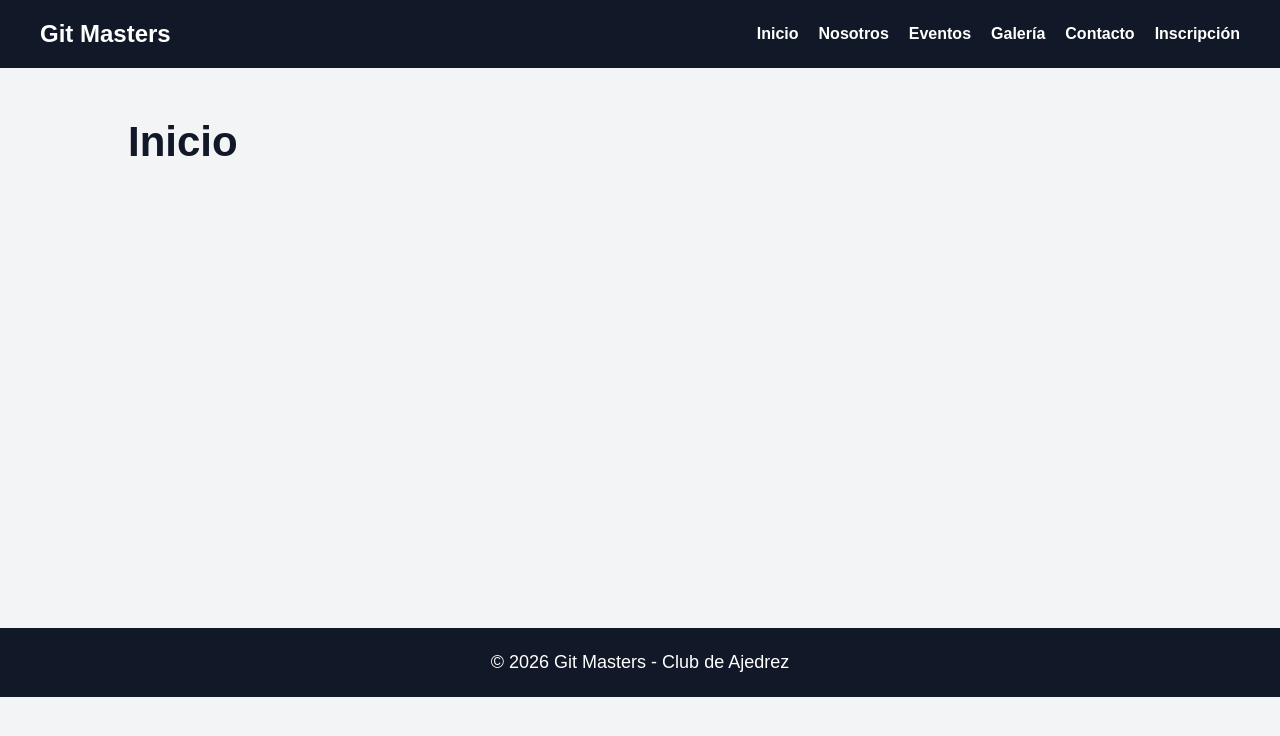
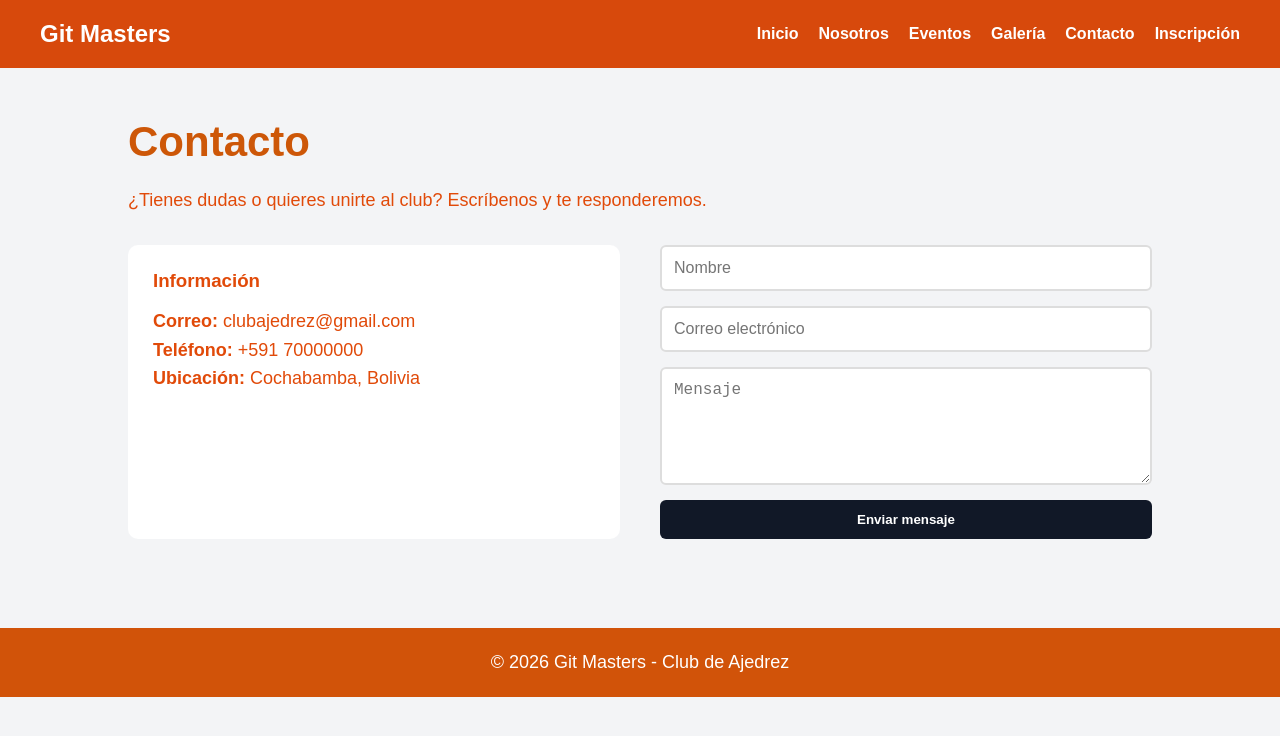
Before and after one commit to AdaliaFlores/GitMasters, a React (Vite) app: page /contacto in a window 1280 px wide. Shown: the top 736 px of the page. Built offline with nearby package versions, Linux system fonts and the light colour scheme.

Commit message:
feat: add contact page with form layout

```diff
--- a/src/index.css
+++ b/src/index.css
@@ -1,63 +1,171 @@
+
+/* RESET GENERAL                 */
+/* Elimina márgenes por defecto  */
+/* y asegura cajas consistentes */
 * {
-  box-sizing: border-box;
-  margin: 0;
-  padding: 0;
+  box-sizing: border-box; /* hace que padding no rompa tamaños */
+  margin: 0;              /* elimina margen automático */
+  padding: 0;             /* elimina padding automático */
 }
 
+/* ESTILO GENERAL DEL BODY       */
+/* Define fondo y tipografía     */
 body {
-  font-family: Arial, Helvetica, sans-serif;
-  background-color: #f3f4f6;
-  color: #1f2937;
+  font-family: Arial, Helvetica, sans-serif; /* fuente base */
+  background-color: #f3f4f6; /* fondo gris claro */
+  color: #e14a09; /* color del texto */
+}
+/* NAVBAR (barra superior)       */
+/* Menú principal horizontal     */
+
+nav {
+  background-color: #d7490c; /* fondo oscuro */
+  color: white;              /* texto blanco */
+  padding: 20px 40px;        /* espacio interno */
+  display: flex;             /* activa flexbox */
+  justify-content: space-between; /* separa título y menú */
+  align-items: center;       /* centra verticalmente */
+}
+/* TÍTULO DEL NAVBAR             */
+
+nav h2 {
+  font-size: 24px; /* tamaño del texto */
 }
 
-nav {
+/* LISTA DEL MENÚ                */
+
+nav ul {
+  list-style: none; /* quita puntos de lista */
+  display: flex;    /* pone elementos en fila */
+  gap: 20px;        /* espacio entre opciones */
+}
+
+/* ENLACES DEL MENÚ              */
+
+nav a {
+  color: white;           /* texto blanco */
+  text-decoration: none;  /* sin subrayado */
+  font-weight: bold;      /* texto grueso */
+}
+
+
+/* HOVER EN MENÚ                 */
+/* Cambia color al pasar mouse   */
+
+nav a:hover {
+  color: #facc15; /* amarillo */
+}
+
+
+/* CONTENIDO PRINCIPAL           */
+
+main {
+  min-height: 70vh; /* ocupa altura mínima */
+  padding: 50px 10%; /* espacio lateral */
+}
+
+/* TÍTULOS PRINCIPALES           */
+
+h1 {
+  font-size: 42px; /* tamaño grande */
+  margin-bottom: 20px; /* separación abajo */
+  color: #cd5708; /* color oscuro */
+}
+
+/* PÁRRAFOS                      */
+
+p {
+  font-size: 18px; /* tamaño lectura */
+  line-height: 1.6; /* espacio entre líneas */
+}
+
+/* FOOTER (pie de página)        */
+
+footer {
+  background-color: #d15309; /* fondo oscuro */
+  color: white;              /* texto blanco */
+  text-align: center;        /* centrado */
+  padding: 20px;             /* espacio interno */
+}
+
+
+
+/*Sebastian*/
+/* CONTACTO - LAYOUT             */
+
+
+.contacto {
+  max-width: 1100px;
+  margin: 0 auto;
+}
+
+.contacto-grid {
+  display: grid;
+  grid-template-columns: 1fr 1fr;
+  gap: 40px;
+  margin-top: 30px;
+}
+/* INFORMACIÓN                   */
+
+.contacto-info {
+  background-color: #ffffff;
+  padding: 25px;
+  border-radius: 10px;
+}
+
+.contacto-info h3 {
+  margin-bottom: 15px;
+}
+
+/* FORMULARIO                    */
+
+.formulario {
+  display: flex;
+  flex-direction: column;
+  gap: 15px;
+}
+
+.formulario input,
+.formulario textarea {
+  padding: 12px;
+  border: 2px solid #ddd;
+  border-radius: 6px;
+  font-size: 16px;
+}
+
+.formulario input:focus,
+.formulario textarea:focus {
+  outline: none;
+  border-color: #111827;
+}
+
+.formulario button {
   background-color: #111827;
   color: white;
-  padding: 20px 40px;
-  display: flex;
-  justify-content: space-between;
-  align-items: center;
+  border: none;
+  padding: 12px;
+  font-weight: bold;
+  cursor: pointer;
+  border-radius: 6px;
 }
 
-nav h2 {
-  font-size: 24px;
-}
-
-nav ul {
-  list-style: none;
-  display: flex;
-  gap: 20px;
-}
-
-nav a {
-  color: white;
-  text-decoration: none;
-  font-weight: bold;
-}
-
-nav a:hover {
-  color: #facc15;
-}
-
-main {
-  min-height: 70vh;
-  padding: 50px 10%;
-}
-
-h1 {
-  font-size: 42px;
-  margin-bottom: 20px;
+.formulario button:hover {
+  background-color: #facc15;
   color: #111827;
 }
 
-p {
-  font-size: 18px;
-  line-height: 1.6;
+/* Mensaje de éxito */
+.mensaje-ok {
+  color: green;
+  font-size: 14px;
 }
 
-footer {
-  background-color: #111827;
-  color: white;
-  text-align: center;
-  padding: 20px;
+
+/* RESPONSIVE                    */
+
+
+@media (max-width: 768px) {
+  .contacto-grid {
+    grid-template-columns: 1fr;
+  }
 }
--- a/src/pages/Contacto.jsx
+++ b/src/pages/Contacto.jsx
@@ -1,5 +1,44 @@
+import { useState } from "react";
+
 function Contacto() {
-  return <h1>Inicio</h1>;
+  // Estado simple para mostrar mensaje al enviar
+  const [enviado, setEnviado] = useState(false);
+
+  const manejarEnvio = (e) => {
+    e.preventDefault(); // evita recargar la página
+    setEnviado(true);   // muestra mensaje de éxito
+  };
+
+  return (
+    <div className="contacto">
+      <h1>Contacto</h1>
+
+      <p>
+        ¿Tienes dudas o quieres unirte al club? Escríbenos y te responderemos.
+      </p>
+
+      <div className="contacto-grid">
+        {/* Información del club */}
+        <div className="contacto-info">
+          <h3>Información</h3>
+          <p><strong>Correo:</strong> clubajedrez@gmail.com</p>
+          <p><strong>Teléfono:</strong> +591 70000000</p>
+          <p><strong>Ubicación:</strong> Cochabamba, Bolivia</p>
+        </div>
+
+        {/* Formulario */}
+        <form className="formulario" onSubmit={manejarEnvio}>
+          <input type="text" placeholder="Nombre" required />
+          <input type="email" placeholder="Correo electrónico" required />
+          <textarea placeholder="Mensaje" rows="5" required></textarea>
+
+          <button type="submit">Enviar mensaje</button>
+
+          {enviado && <span className="mensaje-ok">Mensaje enviado ✔</span>}
+        </form>
+      </div>
+    </div>
+  );
 }
 
 export default Contacto;
```
Also changed, not shown: src/App.css (+46 -15 lines).
